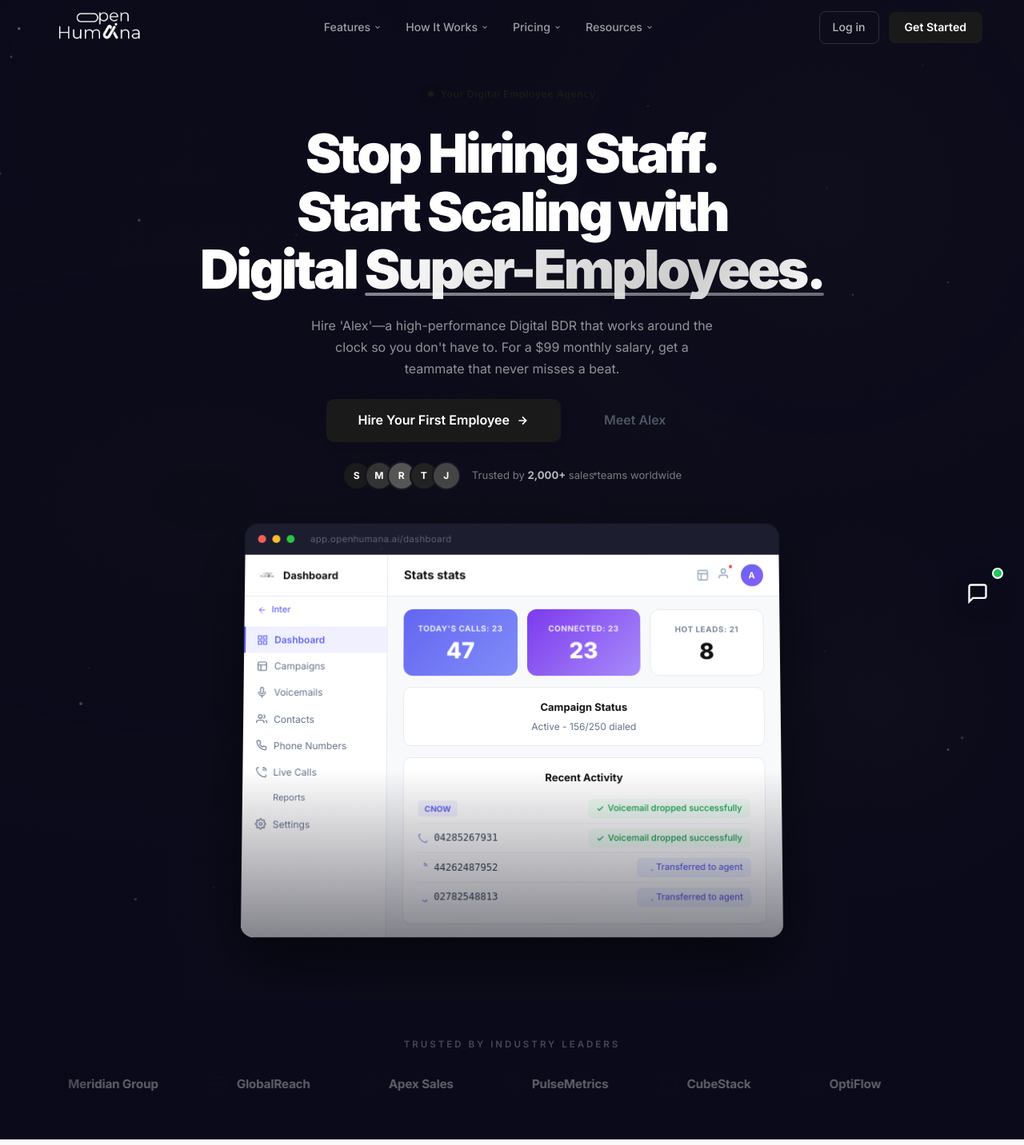
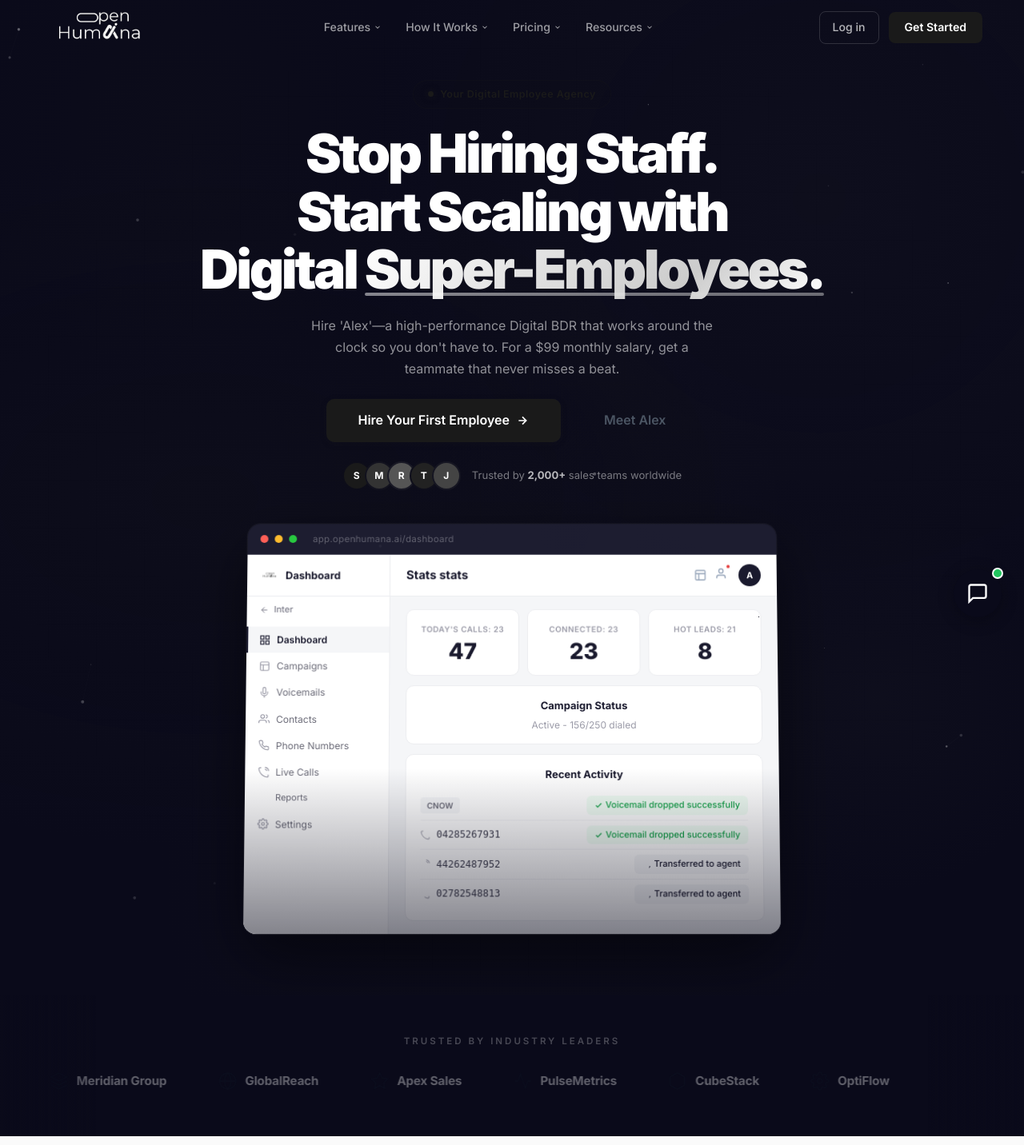
Before and after one commit to edsindustries1/my-outbound-dialer, a Flask app: page / in a window 1280 px wide. Shown: the top 1432 px of the page at 80% size. Run offline with Flask 3, Linux system fonts and the light colour scheme.

Commit message:
Update the site's appearance to a minimal white and light gray color scheme
Refactor CSS and HTML to replace blue/purple gradients with a neutral palette, update KPI card styles, sidebar navigation, avatar, and SVG icon colors to achieve a Vonage/RingCentral-like aesthetic.

Replit-Commit-Author: Agent
Replit-Commit-Session-Id: d7703ecd-1efc-4548-a119-ab8222b13c64
Replit-Commit-Checkpoint-Type: full_checkpoint
Replit-Commit-Event-Id: ca734684-b623-4c77-8fec-eca3ff6b69f5
Replit-Commit-Screenshot-Url: https://storage.googleapis.com/screenshot-production-us-central1/6e649316-5293-4be7-a828-f9ff44889421/d7703ecd-1efc-4548-a119-ab8222b13c64/NrjYKw3

```diff
--- a/app.py
+++ b/app.py
@@ -596,6 +596,7 @@ def api_health():
 
 
 
+
 @app.route("/api/chat", methods=["POST"])
 @app.route("/api/chat-alex", methods=["POST"])
 def api_chat():
--- a/static/landing.css
+++ b/static/landing.css
@@ -130,49 +130,50 @@ a{text-decoration:none;color:inherit;transition:color .2s}
 .browser-dot:nth-child(3){background:#28c840}
 .browser-url{margin-left:12px;font-size:.72rem;color:rgba(255,255,255,0.3);font-family:var(--font);letter-spacing:.3px}
 .mockup-float img{width:100%;display:block}
-.mockup-glow{position:absolute;inset:-20px;border-radius:30px;background:radial-gradient(ellipse,rgba(99,102,241,0.08) 0%,transparent 70%);z-index:-1}
+.mockup-glow{position:absolute;inset:-20px;border-radius:30px;background:radial-gradient(ellipse,rgba(255,255,255,0.04) 0%,transparent 70%);z-index:-1}
 .mockup-reflection{position:absolute;bottom:0;left:0;right:0;height:40%;background:linear-gradient(to top,rgba(10,10,26,0.5),transparent);pointer-events:none}
 
-.mock-dash{display:flex;background:#f8f9fb;min-height:380px;font-family:'Inter',sans-serif}
-.mock-sidebar{width:180px;background:#fff;border-right:1px solid #e8eaef;display:flex;flex-direction:column;flex-shrink:0}
-.mock-sidebar-logo{display:flex;align-items:center;gap:8px;padding:14px 16px;font-weight:700;font-size:13px;color:#111;border-bottom:1px solid #e8eaef}
-.mock-sidebar-back{display:flex;align-items:center;gap:6px;padding:8px 16px;font-size:11px;color:#6366f1;font-weight:500;cursor:default}
+.mock-dash{display:flex;background:#f5f6f8;min-height:380px;font-family:'Inter',sans-serif}
+.mock-sidebar{width:180px;background:#fff;border-right:1px solid #ecedf0;display:flex;flex-direction:column;flex-shrink:0}
+.mock-sidebar-logo{display:flex;align-items:center;gap:8px;padding:14px 16px;font-weight:700;font-size:13px;color:#1a1a2e;border-bottom:1px solid #ecedf0}
+.mock-sidebar-back{display:flex;align-items:center;gap:6px;padding:8px 16px;font-size:11px;color:#7c7c8a;font-weight:500;cursor:default}
 .mock-nav{padding:4px 0}
-.mock-nav-item{display:flex;align-items:center;gap:8px;padding:7px 16px;font-size:12px;color:#64748b;cursor:default;text-decoration:none;transition:background .1s}
-.mock-nav-item svg{flex-shrink:0}
-.mock-nav-item.active{color:#6366f1;font-weight:600;background:#f0f0ff;border-left:2px solid #6366f1;padding-left:14px}
+.mock-nav-item{display:flex;align-items:center;gap:8px;padding:7px 16px;font-size:12px;color:#6b6b78;cursor:default;text-decoration:none;transition:background .1s}
+.mock-nav-item svg{flex-shrink:0;color:#9b9ba8}
+.mock-nav-item.active{color:#1a1a2e;font-weight:600;background:#f5f6f8;border-left:2px solid #1a1a2e;padding-left:14px}
+.mock-nav-item.active svg{color:#1a1a2e}
 .mock-nav-sub{padding-left:38px;font-size:11px}
 .mock-main{flex:1;display:flex;flex-direction:column;min-width:0}
-.mock-topbar{display:flex;align-items:center;justify-content:space-between;padding:12px 20px;border-bottom:1px solid #e8eaef;background:#fff}
-.mock-topbar h2{font-size:15px;font-weight:700;color:#111}
+.mock-topbar{display:flex;align-items:center;justify-content:space-between;padding:12px 20px;border-bottom:1px solid #ecedf0;background:#fff}
+.mock-topbar h2{font-size:15px;font-weight:700;color:#1a1a2e}
 .mock-topbar-right{display:flex;align-items:center;gap:12px}
 .mock-topbar-icon{position:relative}
-.mock-notif-dot{position:absolute;top:-2px;right:-2px;width:6px;height:6px;background:#ef4444;border-radius:50%;border:1px solid #fff}
-.mock-avatar{width:28px;height:28px;border-radius:50%;background:linear-gradient(135deg,#6366f1,#8b5cf6);color:#fff;font-size:11px;font-weight:700;display:flex;align-items:center;justify-content:center}
+.mock-notif-dot{position:absolute;top:-2px;right:-2px;width:6px;height:6px;background:#e53e3e;border-radius:50%;border:1.5px solid #fff}
+.mock-avatar{width:28px;height:28px;border-radius:50%;background:#1a1a2e;color:#fff;font-size:11px;font-weight:700;display:flex;align-items:center;justify-content:center}
 .mock-content{padding:16px 20px;flex:1}
-.mock-kpis{display:grid;grid-template-columns:repeat(3,1fr);gap:12px;margin-bottom:14px}
-.mock-kpi{border-radius:12px;padding:16px 18px;position:relative;overflow:hidden}
-.mock-kpi-blue{background:linear-gradient(135deg,#6366f1,#818cf8);color:#fff}
-.mock-kpi-purple{background:linear-gradient(135deg,#7c3aed,#a78bfa);color:#fff}
-.mock-kpi-light{background:#fff;border:1px solid #e8eaef;color:#111}
-.mock-kpi-label{font-size:10px;font-weight:700;letter-spacing:.5px;text-transform:uppercase;opacity:.85;margin-bottom:6px}
-.mock-kpi-value{font-size:28px;font-weight:800;line-height:1}
-.mock-kpi-light .mock-kpi-label{color:#64748b}
-.mock-kpi-light .mock-kpi-value{color:#111}
-.mock-status-card{background:#fff;border:1px solid #e8eaef;border-radius:10px;padding:14px 18px;margin-bottom:14px}
-.mock-status-title{font-size:13px;font-weight:700;color:#111;margin-bottom:4px}
-.mock-status-text{font-size:12px;color:#64748b}
-.mock-activity{background:#fff;border:1px solid #e8eaef;border-radius:10px;padding:14px 18px}
-.mock-activity-title{font-size:13px;font-weight:700;color:#111;margin-bottom:10px}
-.mock-activity-row{display:flex;align-items:center;justify-content:space-between;padding:6px 0;border-bottom:1px solid #f1f3f5}
+.mock-kpis{display:grid;grid-template-columns:repeat(3,1fr);gap:10px;margin-bottom:12px}
+.mock-kpi{border-radius:10px;padding:16px 18px;position:relative;overflow:hidden}
+.mock-kpi-blue{background:#fff;border:1px solid #ecedf0;color:#1a1a2e}
+.mock-kpi-purple{background:#fff;border:1px solid #ecedf0;color:#1a1a2e}
+.mock-kpi-light{background:#fff;border:1px solid #ecedf0;color:#1a1a2e}
+.mock-kpi-label{font-size:10px;font-weight:600;letter-spacing:.4px;text-transform:uppercase;color:#9b9ba8;margin-bottom:6px}
+.mock-kpi-value{font-size:28px;font-weight:800;line-height:1;color:#1a1a2e}
+.mock-kpi-light .mock-kpi-label{color:#9b9ba8}
+.mock-kpi-light .mock-kpi-value{color:#1a1a2e}
+.mock-status-card{background:#fff;border:1px solid #ecedf0;border-radius:10px;padding:14px 18px;margin-bottom:12px}
+.mock-status-title{font-size:13px;font-weight:700;color:#1a1a2e;margin-bottom:4px}
+.mock-status-text{font-size:12px;color:#9b9ba8}
+.mock-activity{background:#fff;border:1px solid #ecedf0;border-radius:10px;padding:14px 18px}
+.mock-activity-title{font-size:13px;font-weight:700;color:#1a1a2e;margin-bottom:10px}
+.mock-activity-row{display:flex;align-items:center;justify-content:space-between;padding:6px 0;border-bottom:1px solid #f3f3f6}
 .mock-activity-row:last-child{border-bottom:none}
 .mock-activity-left{display:flex;align-items:center;gap:8px}
-.mock-act-badge{font-size:10px;font-weight:700;color:#6366f1;background:#f0f0ff;padding:2px 8px;border-radius:4px}
-.mock-phone{font-size:12px;color:#334155;font-family:'SF Mono','Cascadia Code',monospace;font-weight:500}
+.mock-act-badge{font-size:10px;font-weight:600;color:#6b6b78;background:#f5f6f8;padding:2px 8px;border-radius:4px}
+.mock-phone{font-size:12px;color:#3d3d4e;font-family:'SF Mono','Cascadia Code',monospace;font-weight:500}
 .mock-activity-right{display:flex;align-items:center}
 .mock-act-status{display:flex;align-items:center;gap:4px;font-size:11px;font-weight:500;padding:3px 10px;border-radius:6px}
 .mock-act-green{color:#16a34a;background:#f0fdf4}
-.mock-act-blue{color:#6366f1;background:#eef2ff}
+.mock-act-blue{color:#1a1a2e;background:#f5f6f8}
 
 @media(max-width:768px){
   .mock-sidebar{width:140px}
--- a/templates/landing.html
+++ b/templates/landing.html
@@ -270,7 +270,7 @@
                 </div>
                 <div class="mock-activity-row">
                   <div class="mock-activity-left">
-                    <svg width="12" height="12" viewBox="0 0 24 24" fill="none" stroke="#6366f1" stroke-width="2"><path d="M22 16.92v3a2 2 0 01-2.18 2 19.79 19.79 0 01-8.63-3.07 19.5 19.5 0 01-6-6A19.79 19.79 0 012.12 4.18 2 2 0 014.11 2h3"/></svg>
+                    <svg width="12" height="12" viewBox="0 0 24 24" fill="none" stroke="#9b9ba8" stroke-width="2"><path d="M22 16.92v3a2 2 0 01-2.18 2 19.79 19.79 0 01-8.63-3.07 19.5 19.5 0 01-6-6A19.79 19.79 0 012.12 4.18 2 2 0 014.11 2h3"/></svg>
                     <span class="mock-phone">04285267931</span>
                   </div>
                   <div class="mock-activity-right">
@@ -279,7 +279,7 @@
                 </div>
                 <div class="mock-activity-row">
                   <div class="mock-activity-left">
-                    <svg width="12" height="12" viewBox="0 0 24 24" fill="none" stroke="#6366f1" stroke-width="2"><path d="M15.05 5A5 5 0 0119 8.95M15.05 1A9 9 0 0123 8.94"/></svg>
+                    <svg width="12" height="12" viewBox="0 0 24 24" fill="none" stroke="#9b9ba8" stroke-width="2"><path d="M15.05 5A5 5 0 0119 8.95M15.05 1A9 9 0 0123 8.94"/></svg>
                     <span class="mock-phone">44262487952</span>
                   </div>
                   <div class="mock-activity-right">
@@ -288,7 +288,7 @@
                 </div>
                 <div class="mock-activity-row">
                   <div class="mock-activity-left">
-                    <svg width="12" height="12" viewBox="0 0 24 24" fill="none" stroke="#6366f1" stroke-width="2"><path d="M22 16.92v3a2 2 0 01-2.18 2 19.79 19.79 0 01-8.63-3.07"/></svg>
+                    <svg width="12" height="12" viewBox="0 0 24 24" fill="none" stroke="#9b9ba8" stroke-width="2"><path d="M22 16.92v3a2 2 0 01-2.18 2 19.79 19.79 0 01-8.63-3.07"/></svg>
                     <span class="mock-phone">02782548813</span>
                   </div>
                   <div class="mock-activity-right">
```
